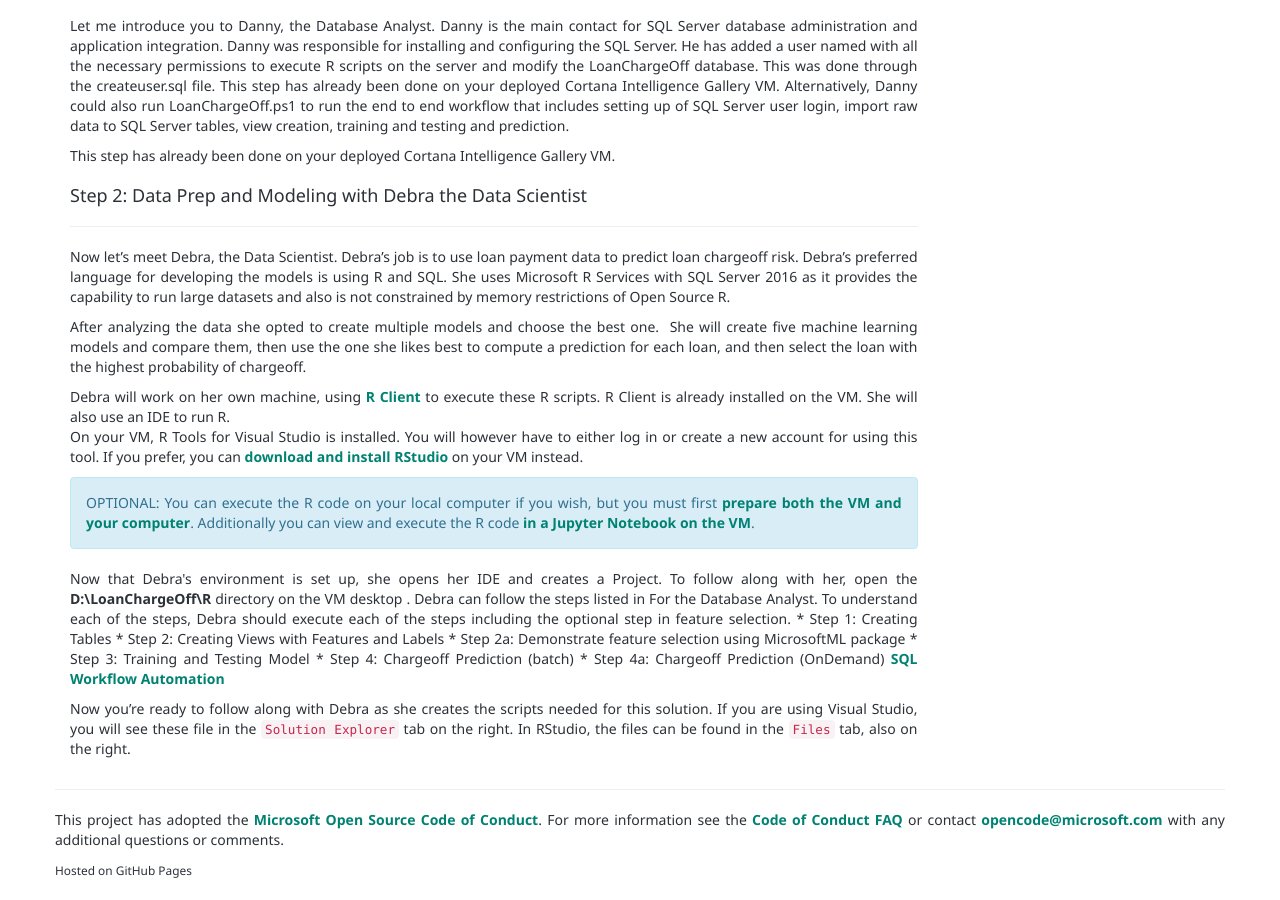
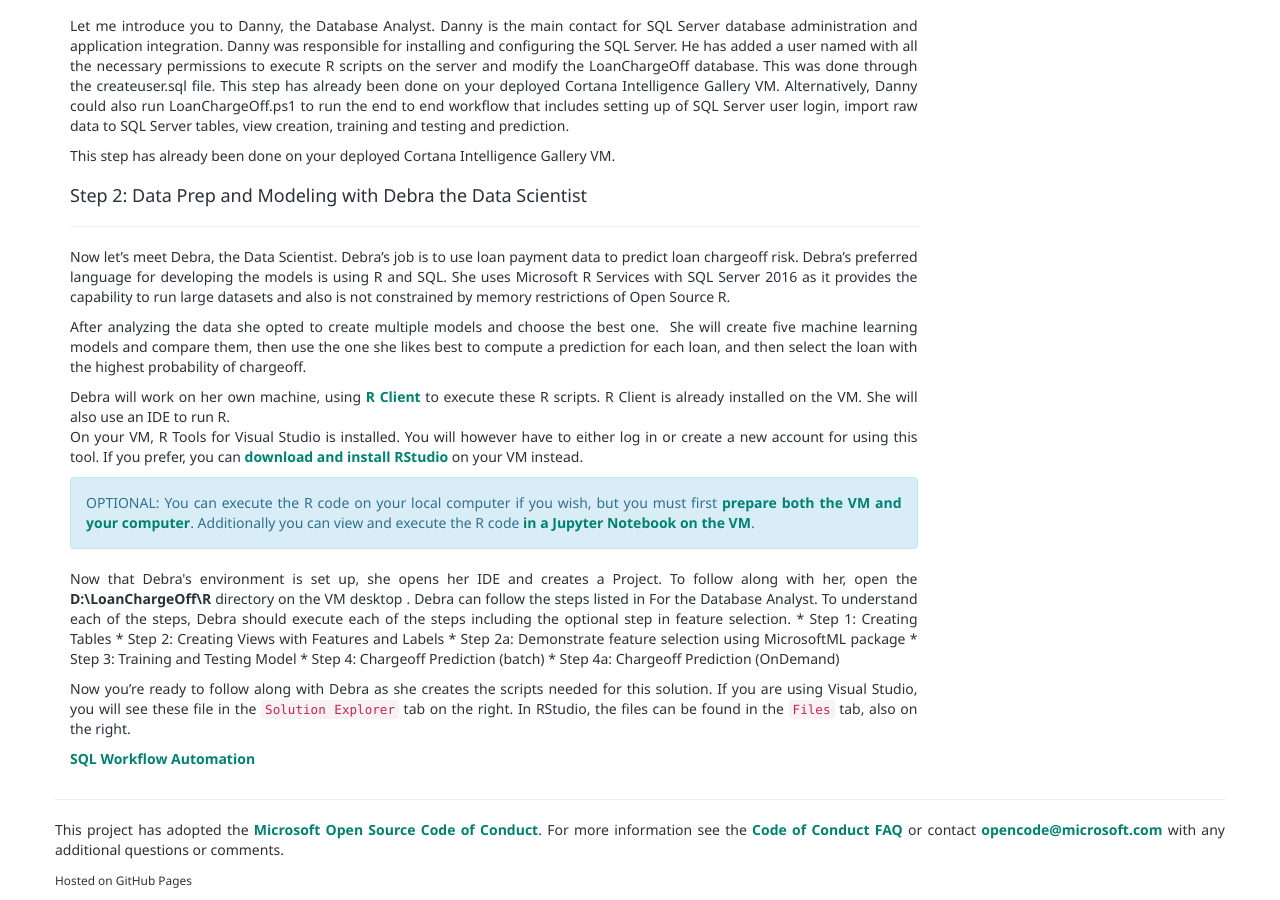
Before and after one commit to microsoft/r-server-loan-chargeoff, a Jekyll site: the page built from Typical.md, in a window 1280 px wide and 900 px high, scrolled down 647 px. Built offline with Jekyll 4.4.1, drawn with Linux system fonts in a browser that asks for light colours; nearby versions of some CDN libraries.

Commit message:
sql typical workflow

```diff
--- a/_includes/step2.md
+++ b/_includes/step2.md
@@ -1,5 +1,9 @@
 
 Now you're ready to follow along with Debra as she creates the scripts needed for this solution. <span class="sql"> If you are using Visual Studio, you will see these file in the <code>Solution Explorer</code> tab on the right. In RStudio, the files can be found in the <code>Files</code> tab, also on the right. </span>
+
+<span class="sql">
+<a href="https://microsoft.github.io/r-server-loan-chargeoff/dba.html#workflow-automation"> SQL Workflow Automation </a>
+</span>
 
 <div class="hdi">The steps described below each create a function to perform their task.  The individual steps are described in more detail below.  The following scripts are then used to execute the steps.
 <ul><li>
```
Also changed, not shown: Typical.md (+6 -7 lines).
